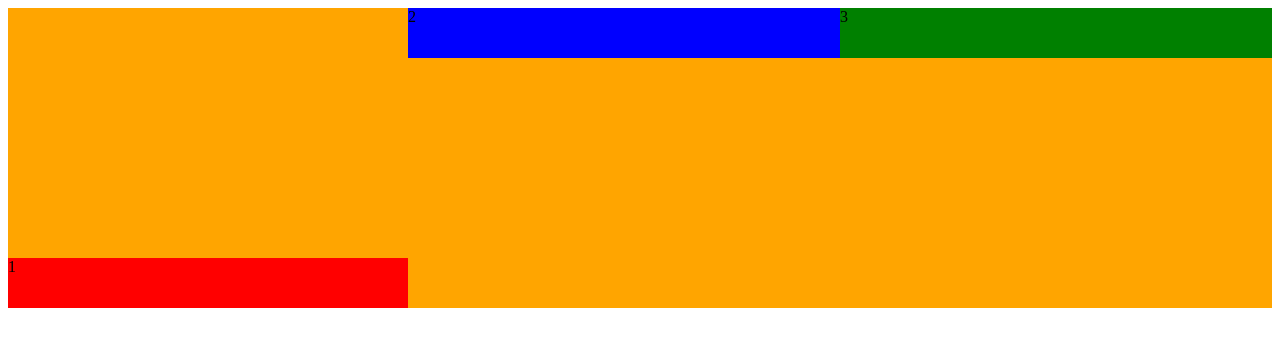
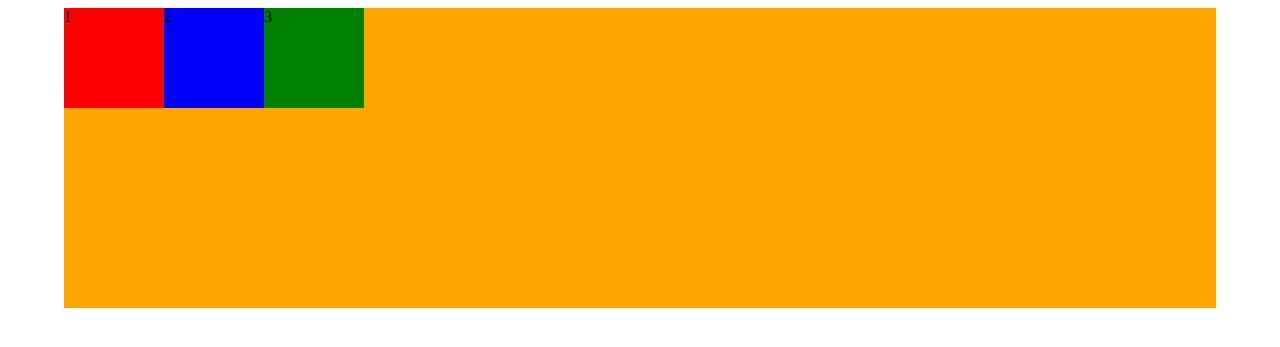
Before and after one commit to Byidi/simplonCalaisDevWeb, a PHP site: page / in a window 1280 px wide. Shown: the top 347 px of the page. Run offline with PHP 8.4, Linux system fonts and the light colour scheme.

Commit message:
prep flexbox

```diff
--- a/html-css/flexbox/index.html
+++ b/html-css/flexbox/index.html
@@ -6,7 +6,7 @@
         <title></title>
     </head>
     <body>
-        <div class="flex1 orange">
+        <div class="flex">
             <div class="item red">
                 1
             </div>
--- a/html-css/flexbox/main.css
+++ b/html-css/flexbox/main.css
@@ -1,32 +1,25 @@
-.flex1{
-    display: flex;
-    height: 300px;
-    flex-direction: row; /* ROW : En ligne, COLUMN : en colone */
-    flex-wrap: wrap;
-    /* justify-content: center;
-    align-items: center; */
+.flex div{
+    width: 100px;
+    height: 100px;
 }
 
+.flex{
+    background-color: orange;
+    height: 300px;
+    width : 90vw;
+    margin: auto;
+    display: flex;
+}
+
+
 .red{
-    flex: 0 0 400px;
     background-color: red;
-    align-self: flex-end;
 }
 
 .blue{
-    flex: 1 0 50px;
     background-color: blue;
 }
 
 .green{
-    flex: 1 0 50px;
     background-color: green;
 }
-
-.orange{
-    background-color: orange;
-}
-
-.item{
-    height: 50px;
-}
```
